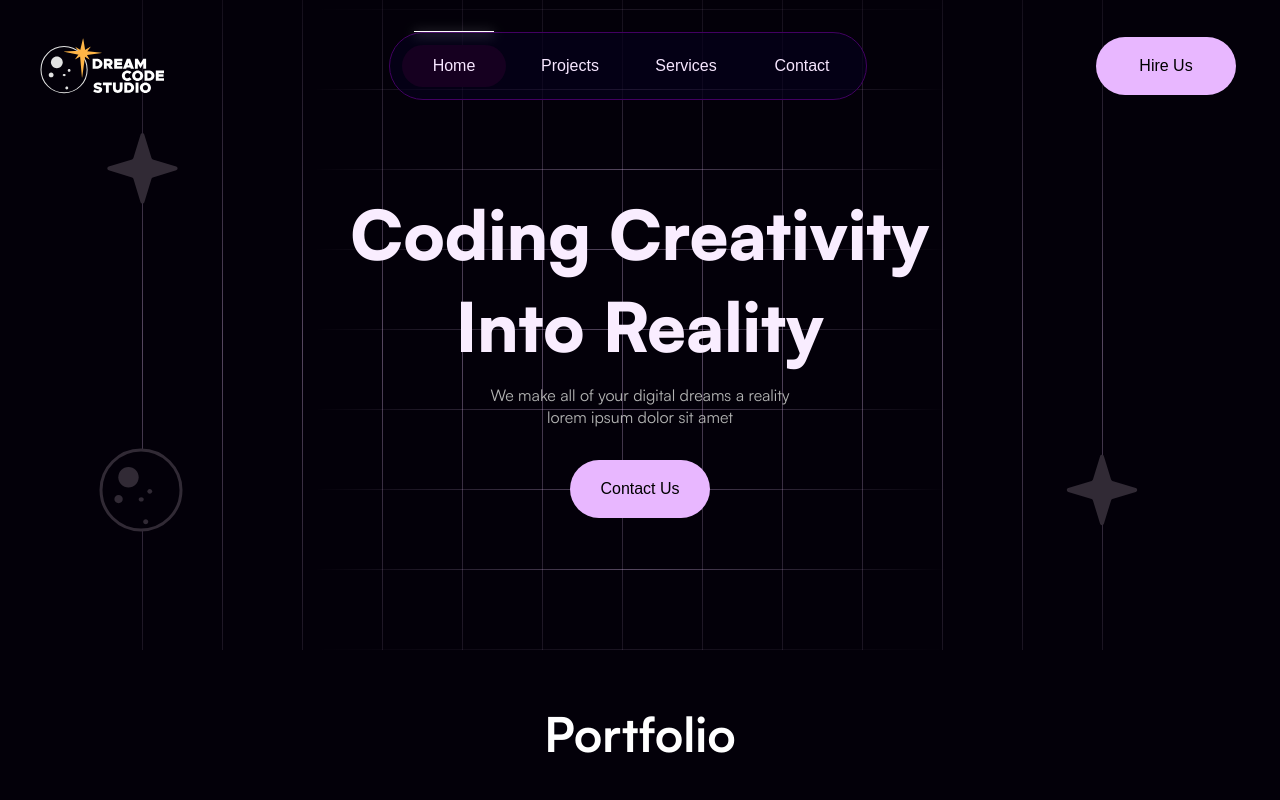
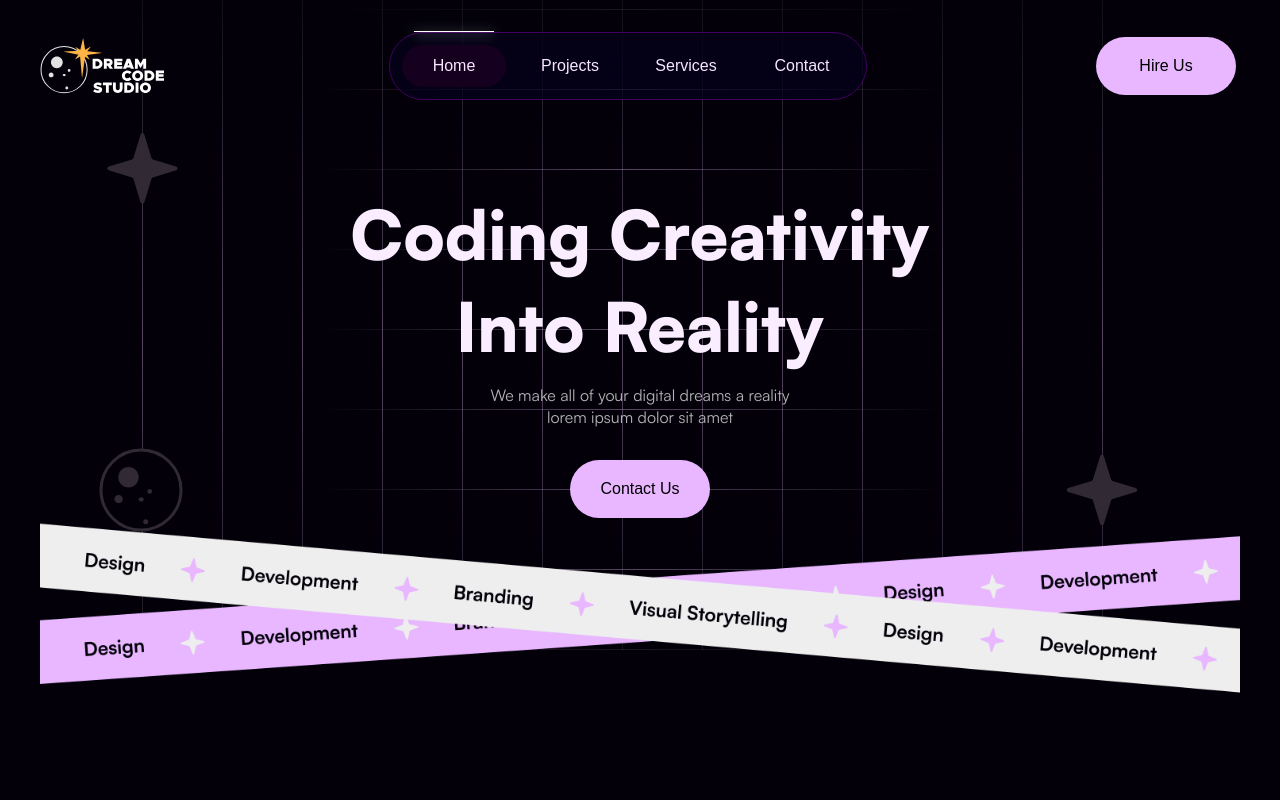
Before and after one commit to Dream-Code-Studio/dream-code-studio, a SvelteKit app: page / in a window 1280 px wide. Shown: the top 800 px of the page. Built offline with nearby package versions, Linux system fonts and the light colour scheme.

Commit message:
Ribbons Added

```diff
--- a/src/routes/sections/Home/Home.svelte
+++ b/src/routes/sections/Home/Home.svelte
@@ -15,6 +15,7 @@
   <Button text="Contact Us" />
 </div>
 <div class="background"><Background /></div>
+<img class="ribbons" src="/Ribbons.png" alt="">
 
 <style>
   .content {
@@ -41,4 +42,7 @@
     width: 100px;
     z-index: -1;
   }
+  .ribbons {
+    width: 100%;
+  }
 </style>
```
Also changed, not shown: static/Ribbons.png (added).
